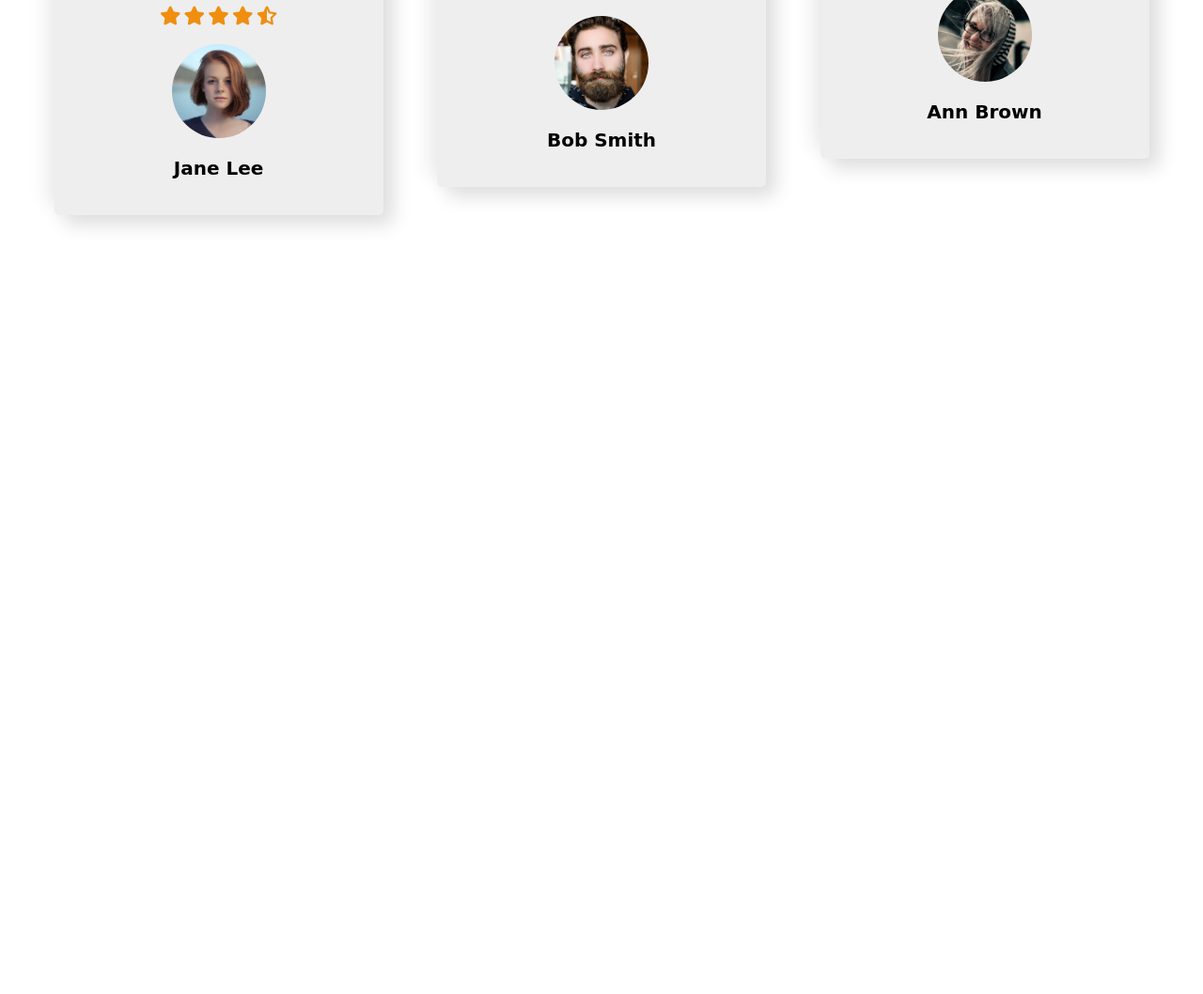
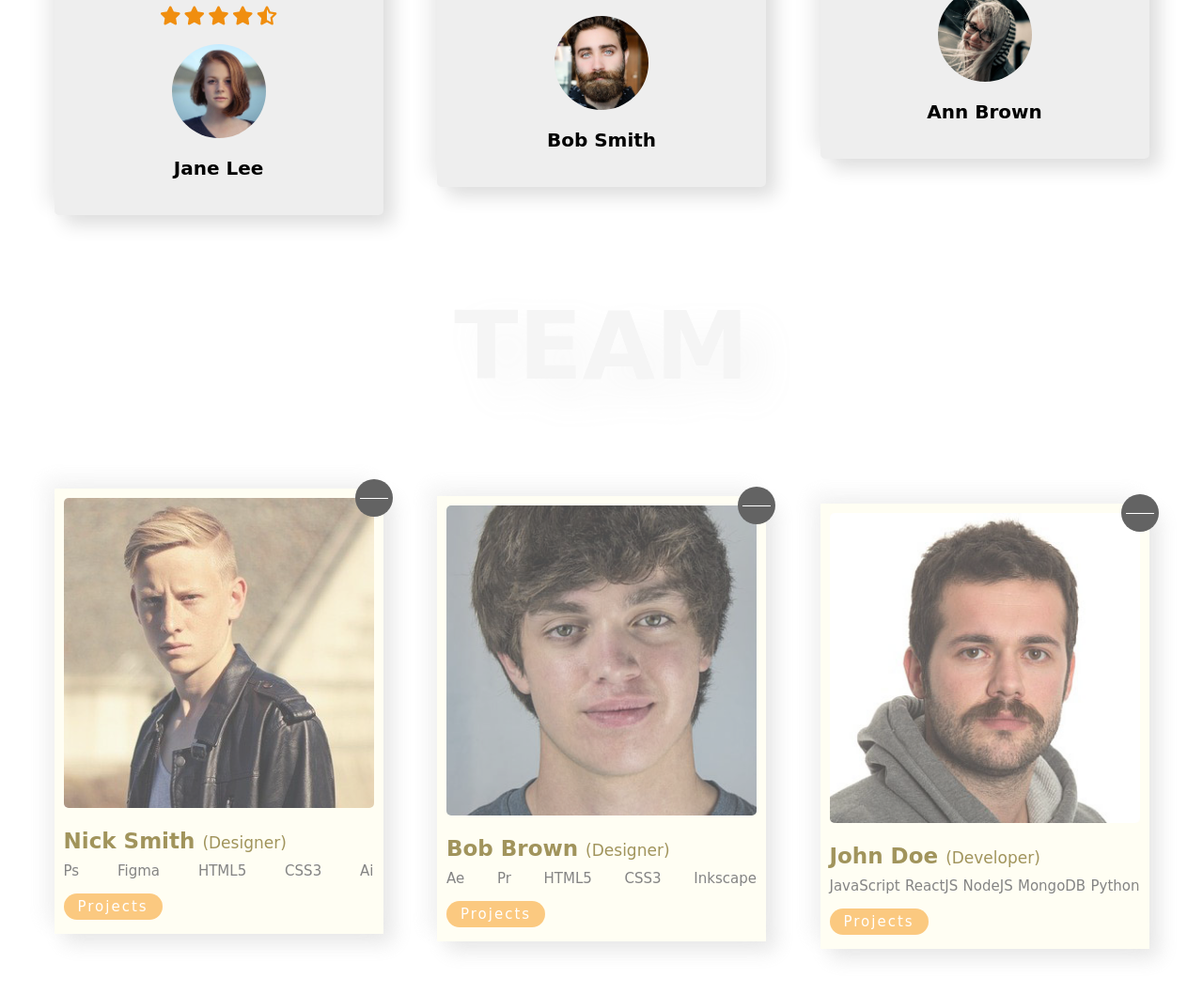
Before and after one commit to BrianLevin/Creative-Design, a plain HTML site: page index.html in a window 1280 px wide. Shown: the part 1340-2398 px from the top of the page at 94% size. Before the commit the page ends 1600 px from the top, so only its background shows below. Drawn offline with Linux system fonts and the light colour scheme; a web font is replaced by a local one.

Commit message:
create style team section

```diff
--- a/index.html
+++ b/index.html
@@ -70,6 +70,71 @@
     </div>
 </section>
 <!-- End of Section 2 -->
+ <!-- Section 3 -->
+ <section class="section-3" id="team">
+    <h1 class="section-heading">Team</h1>
+    <div class="team-wrapper">
+        <div class="team-member">
+            <img src="images/team-member-1.jpg" class="team-member-img">
+            <h2 class="team-member-name">Nick Smith <span>(Designer)</span></h2>
+            <ul class="team-member-skills">
+                <li>Ps</li>
+                <li>Figma</li>
+                <li>HTML5</li>
+                <li>CSS3</li>
+                <li>Ai</li>
+            </ul>
+            <a href="#" class="projects-btn">Projects</a>
+            <div class="story-btn" title="My Story">
+                <div class="story-btn-line"></div>
+            </div>
+            <div class="story">
+                <h4 class="story-heading">About Me</h4>
+                <p class="story-paragraph">Lorem ipsum dolor sit amet consectetur adipisicing elit. Reprehenderit obcaecati blanditiis aspernatur ab doloribus optio nesciunt adipisci fugiat quia veritatis doloremque tempore ipsum sunt atque exercitationem perspiciatis, beatae aliquam voluptates perferendis. Doloribus exercitationem adipisci, quidem veritatis temporibus magni. Sunt, exercitationem?</p>
+            </div>
+        </div>
+        <div class="team-member">
+            <img src="images/team-member-2.jpg" class="team-member-img">
+            <h2 class="team-member-name">Bob Brown <span>(Designer)</span></h2>
+            <ul class="team-member-skills">
+                <li>Ae</li>
+                <li>Pr</li>
+                <li>HTML5</li>
+                <li>CSS3</li>
+                <li>Inkscape</li>
+            </ul>
+            <a href="#" class="projects-btn">Projects</a>
+            <div class="story-btn" title="My Story">
+                <div class="story-btn-line"></div>
+            </div>
+            <div class="story">
+                <h4 class="story-heading">About Me</h4>
+                <p class="story-paragraph">Lorem ipsum dolor sit amet consectetur adipisicing elit. Reprehenderit obcaecati blanditiis aspernatur ab doloribus optio nesciunt adipisci fugiat quia veritatis doloremque tempore ipsum sunt atque exercitationem perspiciatis, beatae aliquam voluptates perferendis. Doloribus exercitationem adipisci, quidem veritatis temporibus magni. Sunt, exercitationem?</p>
+            </div>
+        </div>
+        <div class="team-member">
+            <img src="images/team-member-3.jpg" class="team-member-img">
+            <h2 class="team-member-name">John Doe <span>(Developer)</span></h2>
+            <ul class="team-member-skills">
+                <li>JavaScript</li>
+                <li>ReactJS</li>
+                <li>NodeJS</li>
+                <li>MongoDB</li>
+                <li>Python</li>
+            </ul>
+            <a href="#" class="projects-btn">Projects</a>
+            <div class="story-btn" title="My Story">
+                <div class="story-btn-line"></div>
+            </div>
+            <div class="story">
+                <h4 class="story-heading">About Me</h4>
+                <p class="story-paragraph">Lorem ipsum dolor sit amet consectetur adipisicing elit. Reprehenderit obcaecati blanditiis aspernatur ab doloribus optio nesciunt adipisci fugiat quia veritatis doloremque tempore ipsum sunt atque exercitationem perspiciatis, beatae aliquam voluptates perferendis. Doloribus exercitationem adipisci, quidem veritatis temporibus magni. Sunt, exercitationem?</p>
+            </div>
+        </div>
+    </div>
+</section>
+<!-- End of Section 3 -->
+
     </div>
 
     <script src="script.js"></script>
--- a/script.js
+++ b/script.js
@@ -0,0 +1,6 @@
+document.querySelectorAll('.story-btn').forEach(btn => {
+    btn.addEventListener('click', () => {
+        btn.classList.toggle('change')
+        btn.nextElementSibling.classList.toggle('change')
+    })
+})
--- a/style.css
+++ b/style.css
@@ -201,3 +201,145 @@
   font-size: 2rem;
   font-weight: 700;
 }
+
+/* End of Section 2 */
+
+/* Section 3 */
+.section-3 {
+  width: 100%;
+  height: 100vh;
+  display: flex;
+  flex-direction: column;
+  justify-content: space-between;
+  padding: 5rem 0;
+}
+
+.team-wrapper {
+  display: flex;
+  justify-content: space-evenly;
+  align-items: center;
+  height: 70%;
+}
+
+.team-member {
+  width: 35rem;
+  background-color: #fffeee;
+  padding: 1rem 1rem 2rem 1rem;
+  box-shadow: 1rem 1rem 2rem #ddd, -1rem -1rem 2rem #eee;
+  position: relative;
+  opacity: 0.7;
+  transition: opacity 0.5s;
+}
+
+.team-member:hover {
+  opacity: 1;
+}
+
+.team-member:first-child {
+  align-self: flex-start;
+}
+
+.team-member:last-child {
+  align-self: flex-end;
+}
+
+.team-member-img {
+  width: 100%;
+  border-radius: 0.5rem;
+}
+
+.team-member-name {
+  font-size: 2.3rem;
+  font-weight: 700;
+  color: #796717;
+  margin-top: 2rem;
+}
+
+.team-member-name span {
+  font-size: 1.7rem;
+}
+
+.team-member-skills {
+  display: flex;
+  justify-content: space-between;
+  margin: 1rem 0 2rem 0;
+}
+
+.team-member-skills li {
+  font-size: 1.5rem;
+  color: #505050;
+}
+
+.projects-btn {
+  background-color: #fab34a;
+  color: #fff;
+  padding: 0.5rem 1.5rem;
+  border-radius: 5rem;
+  font-size: 1.5rem;
+  letter-spacing: 0.2rem;
+}
+
+.story-btn {
+  width: 4rem;
+  height: 4rem;
+  background-color: #222;
+  position: absolute;
+  top: -1rem;
+  right: -1rem;
+  border-radius: 5rem;
+  display: flex;
+  align-items: center;
+  padding: 0.5rem;
+  cursor: pointer;
+  z-index: 50;
+  transition: transform 0.5s;
+}
+
+.change.story-btn {
+  transform: rotate(405deg);
+}
+
+.story-btn-line {
+  width: 100%;
+  height: 0.1rem;
+  background-color: #fff;
+}
+
+.story {
+  width: 100%;
+  height: 100%;
+  background-color: rgba(253, 69, 69, 0.9);
+  position: absolute;
+  top: 0;
+  left: 0;
+  display: flex;
+  flex-direction: column;
+  justify-content: center;
+  align-items: center;
+  padding: 2rem;
+  transform: scale(0);
+  transform-origin: top right;
+  border-radius: 50rem 0 50rem 50rem;
+  transition: all 0.5s;
+}
+
+.change.story {
+  transform: scale(1);
+  border-radius: 0;
+}
+
+.story-heading {
+  font-size: 4rem;
+  font-weight: 700;
+  color: #fff;
+  margin-bottom: 2rem;
+}
+
+.story-paragraph {
+  font-size: 1.8rem;
+  color: #eee;
+  text-align: justify;
+  letter-spacing: 0.1rem;
+  text-indent: 2rem;
+}
+/* End of Section 3 */
```
